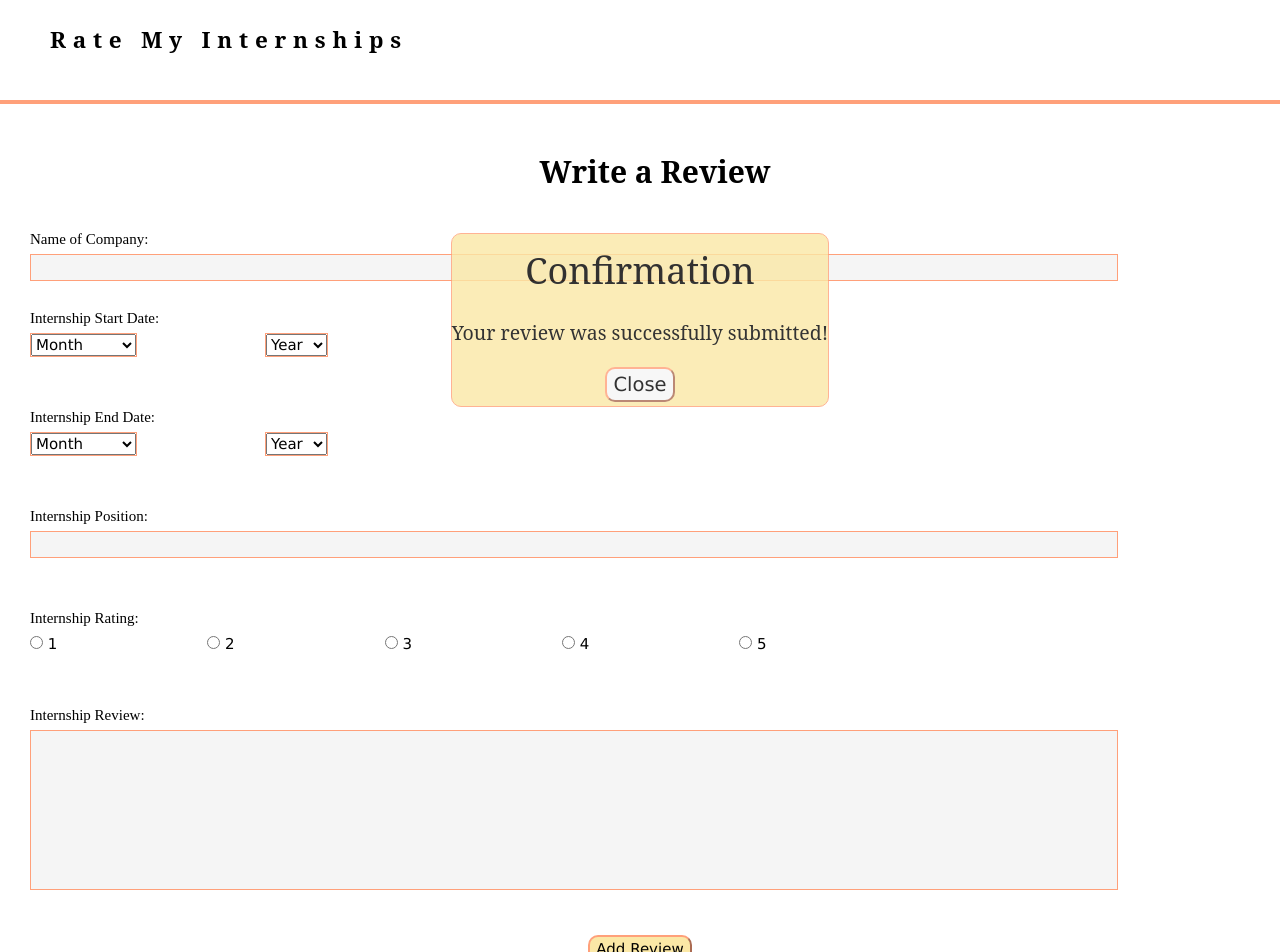
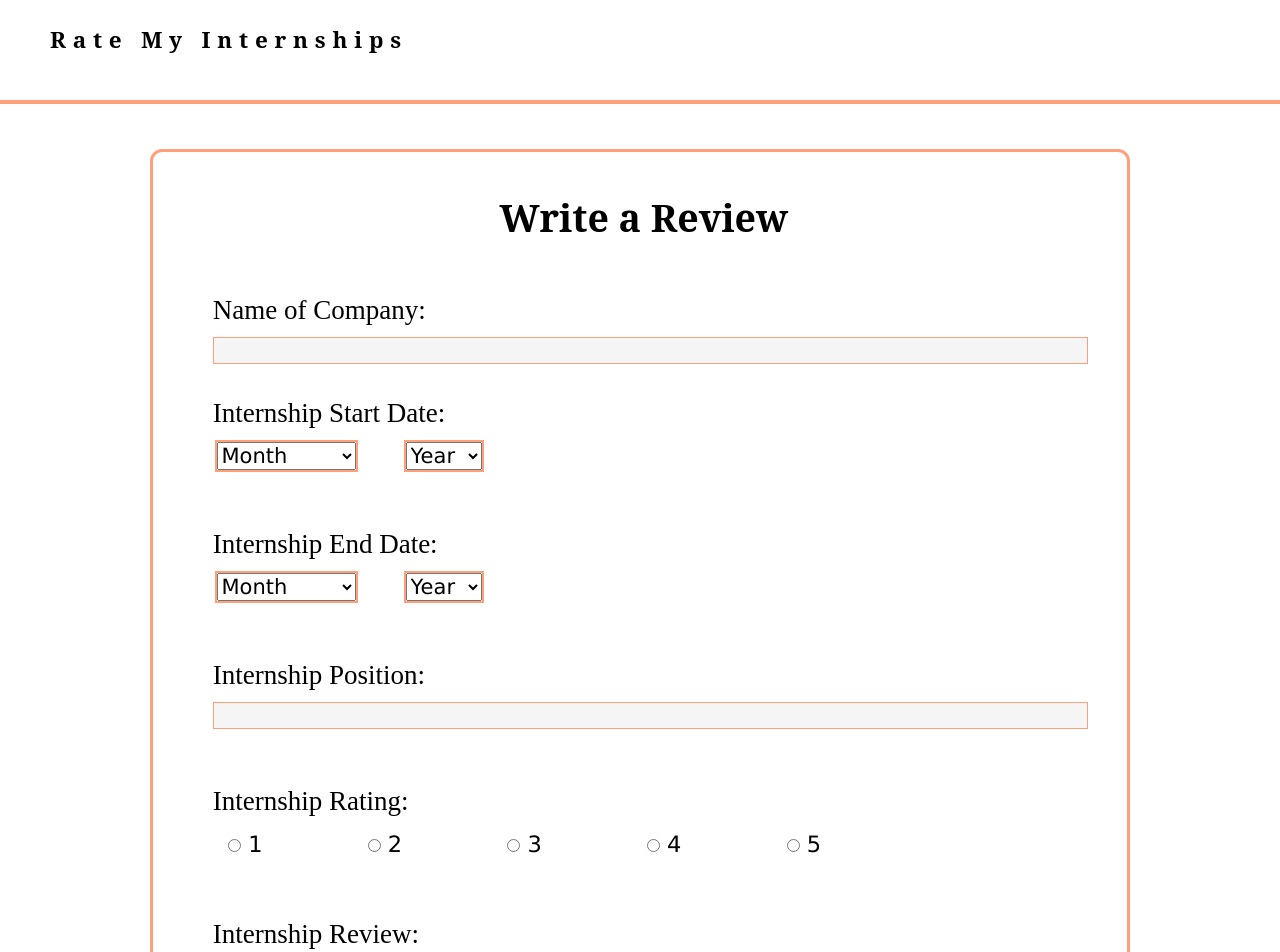
Before and after one commit to Greatroot/InternshipReview, a React (Create React App) app in the folder Frontend/: page /add-internship in a window 1280 px wide. Shown: the top 952 px of the page. Built offline with nearby package versions, Linux system fonts and the light colour scheme; no server answers.

Commit message:
form is now dynamic across all screens

```diff
--- a/Frontend/src/pages/Form/Form.css
+++ b/Frontend/src/pages/Form/Form.css
@@ -29,9 +29,8 @@ hr {
     font-family: Noto Serif;
     font-style: normal;
     font-weight: bold;
-    font-size: 2em;
-    text-align: left;
-    margin-left: 1em;
+    font-size: 2.5em;
+    text-align: center;
 }
 
 .form-parameters label {
@@ -59,11 +58,13 @@ hr {
     border: .1em solid lightsalmon;
     margin-left: 2em;
     margin-right: 10%;
+    font-size: 1em;
 }
 
 .start-year {
     display: inline-block;
     border: .1em solid lightsalmon;
+    font-size: 1em;
 }
 
 .radio-label {
@@ -74,6 +75,20 @@ hr {
     display: inline-block;
     margin-right: 12%;
 }
+
+.textarea {
+    display: block;
+    width: 100%;
+    overflow: hidden;
+    resize: both;
+    min-height: 40px;
+    line-height: 20px;
+  }
+
+  .textarea[contenteditable]:empty::before {
+    content: "Your review here";
+    color: gray;
+  }
 
 .review-text {
     background-color: whitesmoke;
@@ -106,15 +121,17 @@ button {
     height: 40%;
     align-items: center;
     justify-content: center;
-    display: flex;
-    opacity: .8;
+    /* display: flex; */
+    display: none;
+    opacity: .9;
     flex-wrap: wrap;
+    z-index: 10000;
   }
 
   .popup {
       max-width: 80%;
       background: #fbe8a6;
-      border: 1.5px solid #ffa07a;
+      border: 3px solid #ffa07a;
       font-size: 1.3em;
       border-radius: 10px;
   }
@@ -122,6 +139,11 @@ button {
   .popup h1, p {
       text-align: center;
       font-family: Noto Serif;
+  }
+
+  .confirmed {
+      padding-left: 1em;
+      padding-right: 1em;
   }
 
   .exit-overlay {
@@ -132,6 +154,87 @@ button {
       background: whitesmoke;
       margin-bottom: .2em;
   }
+
+
+  /* LAPTOP */
+  @media (min-width: 768px) {
+    .form-box {
+        margin-left: 10em;
+        margin-right: 10em;
+        margin-bottom: 3em;
+        padding-left: 2em;
+        padding-right: 1.5em;
+        height: 1100px;
+        border: 3px solid #ffa07a;
+        box-sizing: border-box;
+        background-color: white;
+        border-radius: 12px;
+    }
+
+    .form-parameters label {
+        margin-left: 1.5em;
+        font-size: 1.3em;
+    }
+
+    .radio-label {
+        font-size: 1.2em;
+    }
+
+    button {
+        padding-left: 1em;
+        padding-right: 1em;
+        padding-top: .5em;
+        padding-bottom: .5em;
+    }
+
+    .button-submit {
+        font-size: 1.2em;
+    }
+
+    .start-month {
+        font-size: 1.2em;
+    }
+
+    .start-year {
+        font-size: 1.2em;
+    }
+  }
+
+
+  /* MONITORS */
+  @media (min-width: 1280px) {
+      .form-box {
+          height: 1200px;
+      }
+
+      .input-text {
+          width: 95%;
+      }
+
+      .review-text {
+          width: 95%;
+      }
+
+      .form-parameters label {
+        margin-left: 1.1em;
+        font-size: 1.8em;
+    }
+
+    .start-month {
+        margin-left: 1.5em;
+        margin-right: 5%;
+        font-size: 1.4em;
+    }
+
+    .start-year {
+        font-size: 1.4em;
+    }
+
+    .radio-label {
+        font-size: 1.5em;
+    }
+  }
+
 
 
 
--- a/Frontend/src/pages/Form/Form.js
+++ b/Frontend/src/pages/Form/Form.js
@@ -3,6 +3,7 @@ import Search from "./Search"
 import Header from "../../components/Header/Header"
 import Footer from "../../components/Footer/Footer"
 import "./Form.css"
+import { useState, Button, Modal } from "react";
 
 // TODO: Ask Sacchit if he's ok with moving Search.js into this file.
 
@@ -17,17 +18,55 @@ function app() {
             <div class="overlay">
                 <div class="popup">
                     <h1>Confirmation</h1>
-                    <p>Your review was successfully submitted!</p>
+                    <div class='confirmed'>
+                        <p>Your review was successfully submitted!</p>
+                    </div>
+
                     <div class="exit-overlay">
                         <button class="btn-cancel">Close</button>
                     </div>
                 </div>
             </div>
 
-            <br /><br /><br />
+            <br /><br /><br /><br /><br />
             <Footer />
         </div>
     )
 }
 
+
+/* Can maybe use for confirmation popup
+function Example() {
+    const [show, setShow] = useState(false);
+
+    const handleClose = () => setShow(false);
+    const handleShow = () => setShow(true);
+
+    return (
+      <>
+        <Button variant="primary" onClick={handleShow}>
+          Launch demo modal
+        </Button>
+
+        <Modal show={show} onHide={handleClose}>
+          <Modal.Header closeButton>
+            <Modal.Title>Modal heading</Modal.Title>
+          </Modal.Header>
+          <Modal.Body>Woohoo, you're reading this text in a modal!</Modal.Body>
+          <Modal.Footer>
+            <Button variant="secondary" onClick={handleClose}>
+              Close
+            </Button>
+            <Button variant="primary" onClick={handleClose}>
+              Save Changes
+            </Button>
+          </Modal.Footer>
+        </Modal>
+      </>
+    );
+  }
+
+  */
+
+
 export default app
--- a/Frontend/src/pages/Form/Search.js
+++ b/Frontend/src/pages/Form/Search.js
@@ -210,12 +210,16 @@ function Search() {
 
                 <label>Internship Review:</label>
 
+                {/* <span class='textarea' role='textbox' contenteditable> */}
                     <input
                         type="text"
                         className="review-text"
                         onChange={(event) => {
                             setComments(event.target.value)
                         }} />
+                {/* </span> */}
+
+
 
                 <br /><br /><br />
                 <div className="button-submit">
```
Lines whose indentation alone changed are shown as unchanged.
